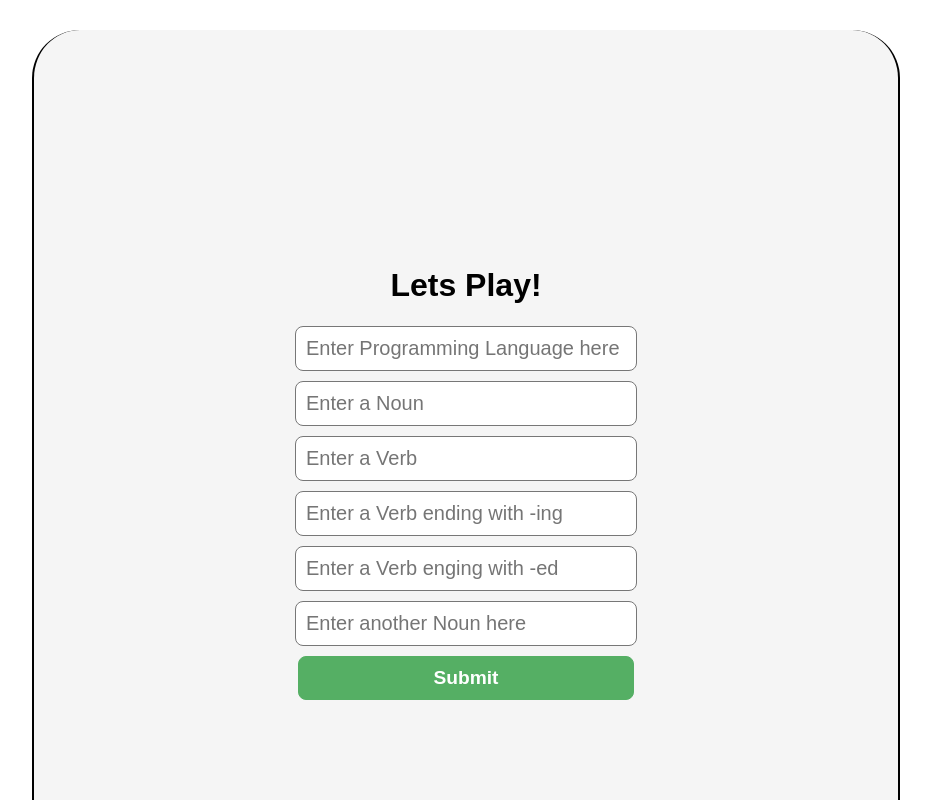
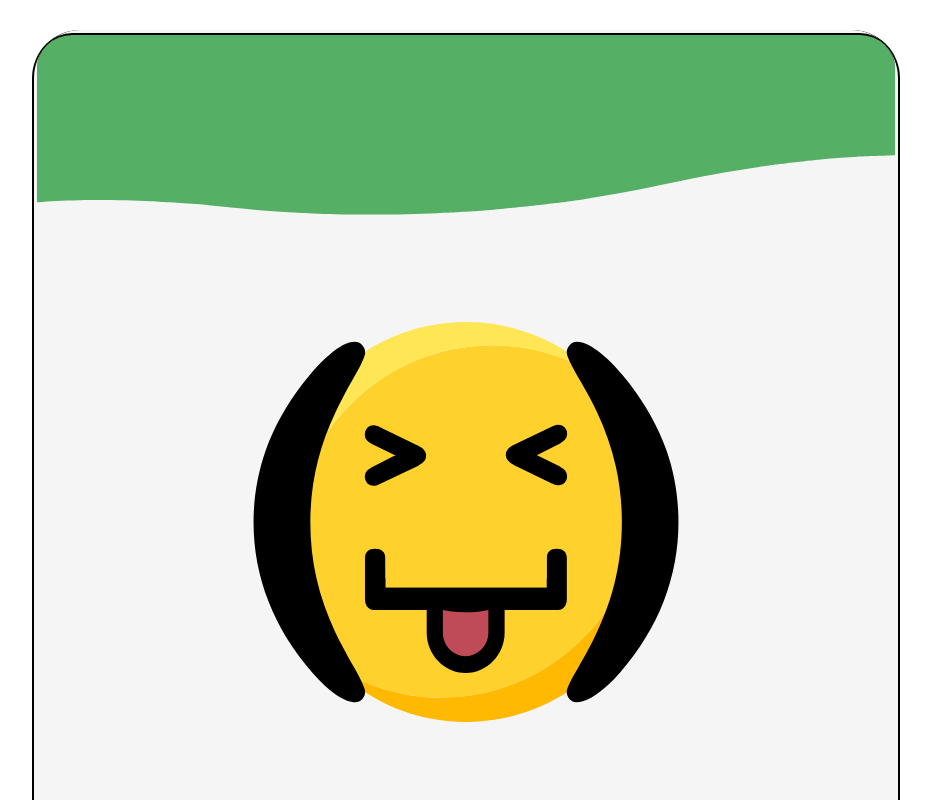
Before and after one commit to bw-dev-libs/Front-End, a React (Create React App) app in the folder dev-libs/: page /play in a window 1280 px wide. Shown: the top 800 px of the page, without its empty margins (174-1105 px from the left). Built offline with nearby package versions, Linux system fonts and the light colour scheme; sample sign-in values are in the browser's storage.

Commit message:
imported Navigationlite flavour

```diff
--- a/dev-libs/src/components/Play.js
+++ b/dev-libs/src/components/Play.js
@@ -4,6 +4,7 @@ import axiosWithAuth from "./utils/axiosWithAuth";
 // import { Link } from "react-router-dom";
 import axios from "axios";
 import styled from "styled-components";
+import Navigationlite  from './Navigationlite'
 // import * as yup from "yup";
 import logo from "../icon.svg";
 
@@ -26,14 +27,6 @@ const StyledPlay = styled.div`
     }
   }
 
-  img {
-    max-width: 100px;
-    /* border: 1rem solid red; */
-    position: relative;
-    top: -210px;
-    margin-top: 0rem;
-    margin-bottom: 5rem;
-  }
   .input-field{
  border-radius:0.5rem;
  font-size:1.25rem;
@@ -165,6 +158,7 @@ const UserForm = ({ onSubmit }) => {
           // we will use pre-baked components
           // supplied by formik lib (like Formik)
           <StyledPlay>
+            <Navigationlite/>
             <Form>
               <div className="header">
                 <img src={logo} alt="logo" />
--- a/dev-libs/src/components/Signup.js
+++ b/dev-libs/src/components/Signup.js
@@ -5,7 +5,9 @@ import axios from "axios";
 import * as yup from "yup";
 import styled from "styled-components";
 
+import Navigation from './Navigation'
 import logo from "../icon.svg";
+// import Navigationlite from "./Navigationlite";
 
 const StyledSignup = styled.div`
   /* background: #f5f5f5; */
@@ -14,23 +16,13 @@ const StyledSignup = styled.div`
   max-width: 500px;
   width: 100%;
   margin: 0 auto;
-  .header {
-    /* width: 100%; */
-    /* background:green; */
-  }
-  img {
-    max-width: 100px;
-    /* border: 1rem solid red; */
-    position: relative;
-    top: -210px;
-    margin-top: 0rem;
-    margin-bottom: 5rem;
-  }
+
 
   h1 {
     font-size: 3rem;
     position: relative;
-    top: -50px;
+    margin-bottom: 3rem;
+    /* top: 50px; */
 
     /* border: 1rem solid red; */
     /* border-bottom: 15rem; */
@@ -83,11 +75,12 @@ const StyledInput = styled.div`
   display: flex;
   flex-direction: column;
   align-items: flex-end;
-  margin-bottom: 5rem;
+  /* margin-bottom: 5rem; */
   /* border: 2rem solid red; */
   span {
     position: relative;
     right: 5rem;
+
     /* top: 1rem; */
   }
 `;
@@ -166,10 +159,9 @@ const UserForm = ({ onSubmit }) => {
           // we will use pre-baked components
           // supplied by formik lib (like Formik)
           <StyledSignup>
+            <Navigation/>
             <Form>
-              <div className="header">
-                <img src={logo} alt="logo" />
-              </div>
+
               <h1>SIGN UP</h1>
               {/* {
                 !props.dirty && <div>time to start typing!!</div>
```
